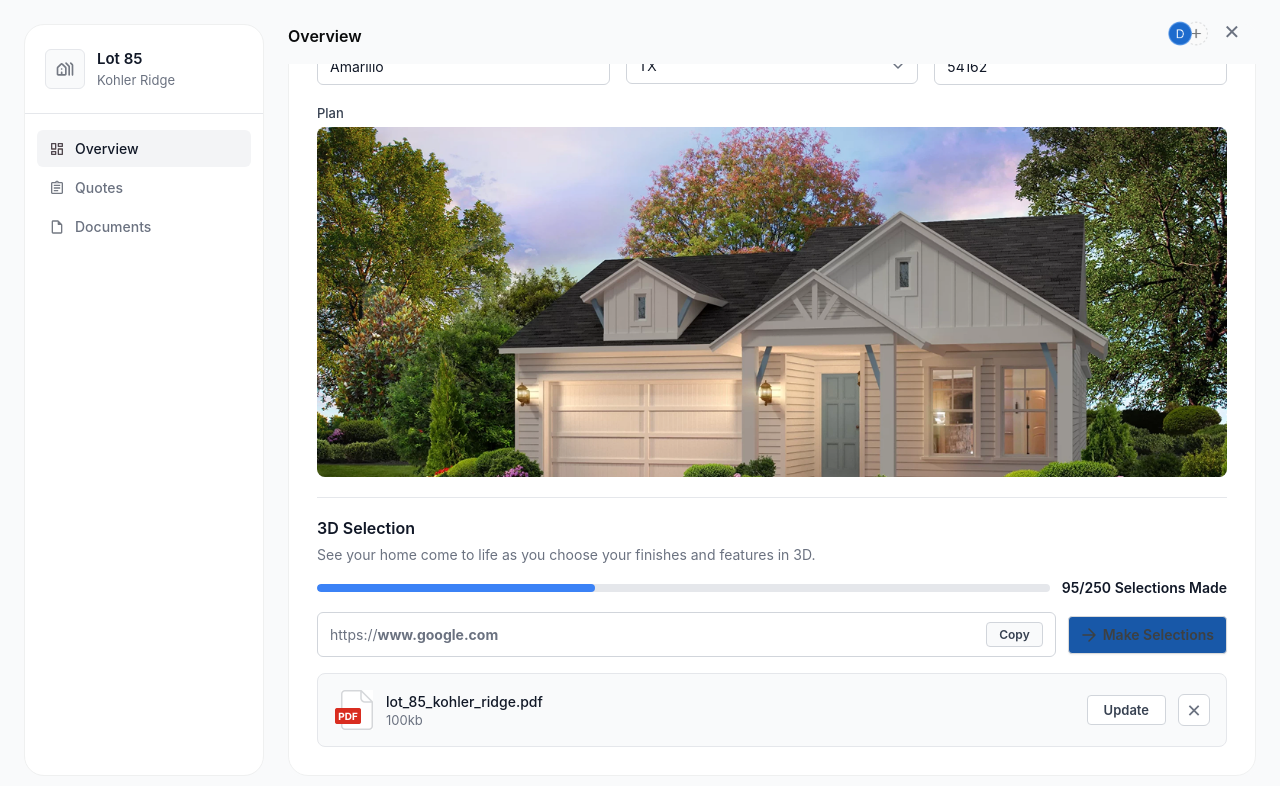
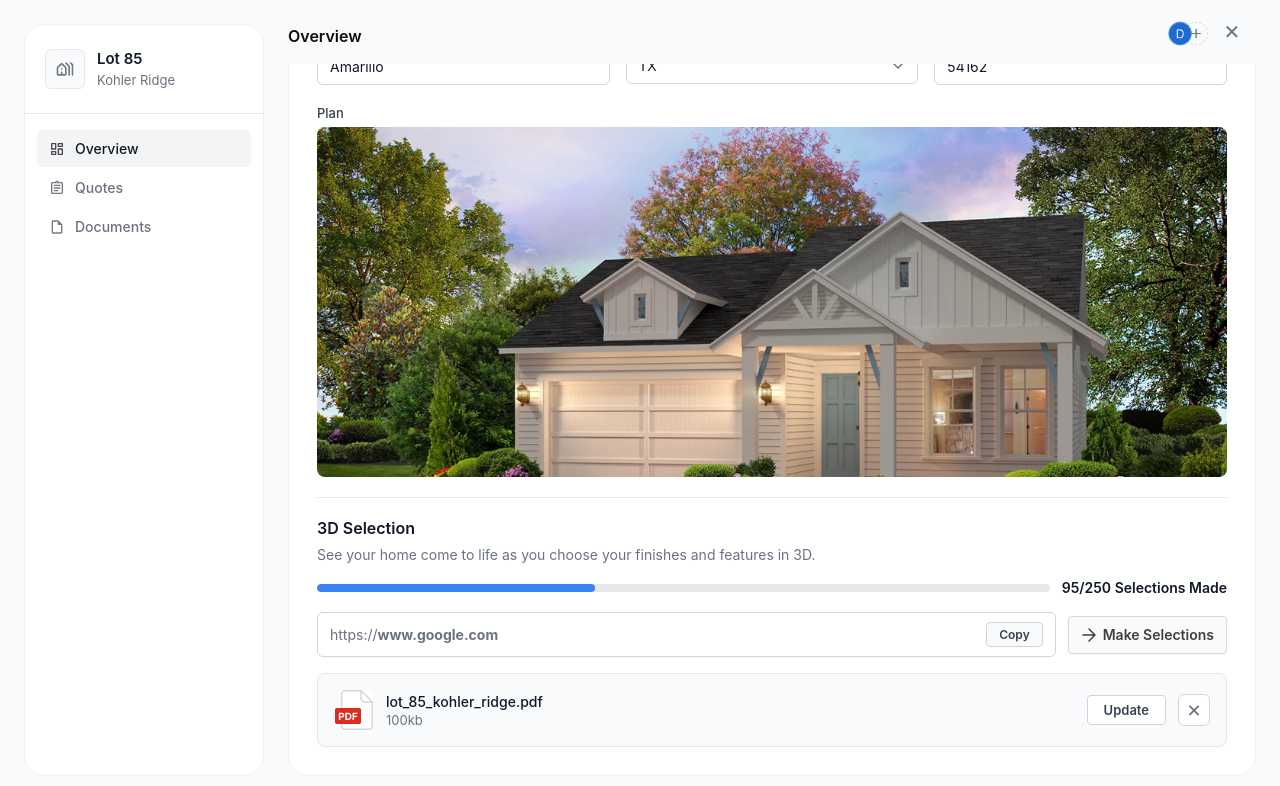
Before and after one commit to Jevohngg/mybldr-frontend, a React (Vite) app: page /communities/1/lots/1 in a window 1280 px wide. In both pictures the pointer is over the button "Make Selections". Shown: the top 786 px of the page. Built offline with nearby package versions, Linux system fonts and the light colour scheme; a web font is replaced by a local one.

Commit message:
Updated ReservedLotDetailPage.module.css

```diff
--- a/src/pages/ReservedLotDetail/ReservedLotDetailPage.module.css
+++ b/src/pages/ReservedLotDetail/ReservedLotDetailPage.module.css
@@ -366,7 +366,7 @@ line-height: 1.25rem; /* 142.857% */
 }
 
 .makeSelectionsBtn:hover {
-  background: #1858A8;
+  background: #FAFAFA;
 }
 
 .attachmentSection {
```
